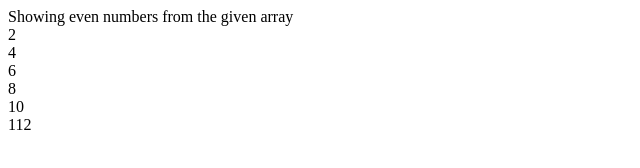
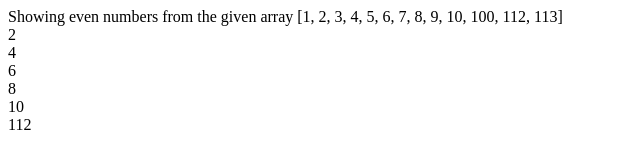
Before and after one commit to sreegodavarthi/Codechallenge, a plain HTML site: page index.html in a window 1280 px wide. Shown: the whole page, without its empty margins (0-640 px from the left). Drawn offline with Linux system fonts and the light colour scheme.

Commit message:
Issues resolved

```diff
--- a/index.html
+++ b/index.html
@@ -11,7 +11,7 @@
 
 <body>
     <header>
-        Showing even numbers from the given array
+        Showing even numbers from the given array [1, 2, 3, 4, 5, 6, 7, 8, 9, 10, 100, 112, 113]
     </header>
 
     <div ng-controller="myCtrl">
```
